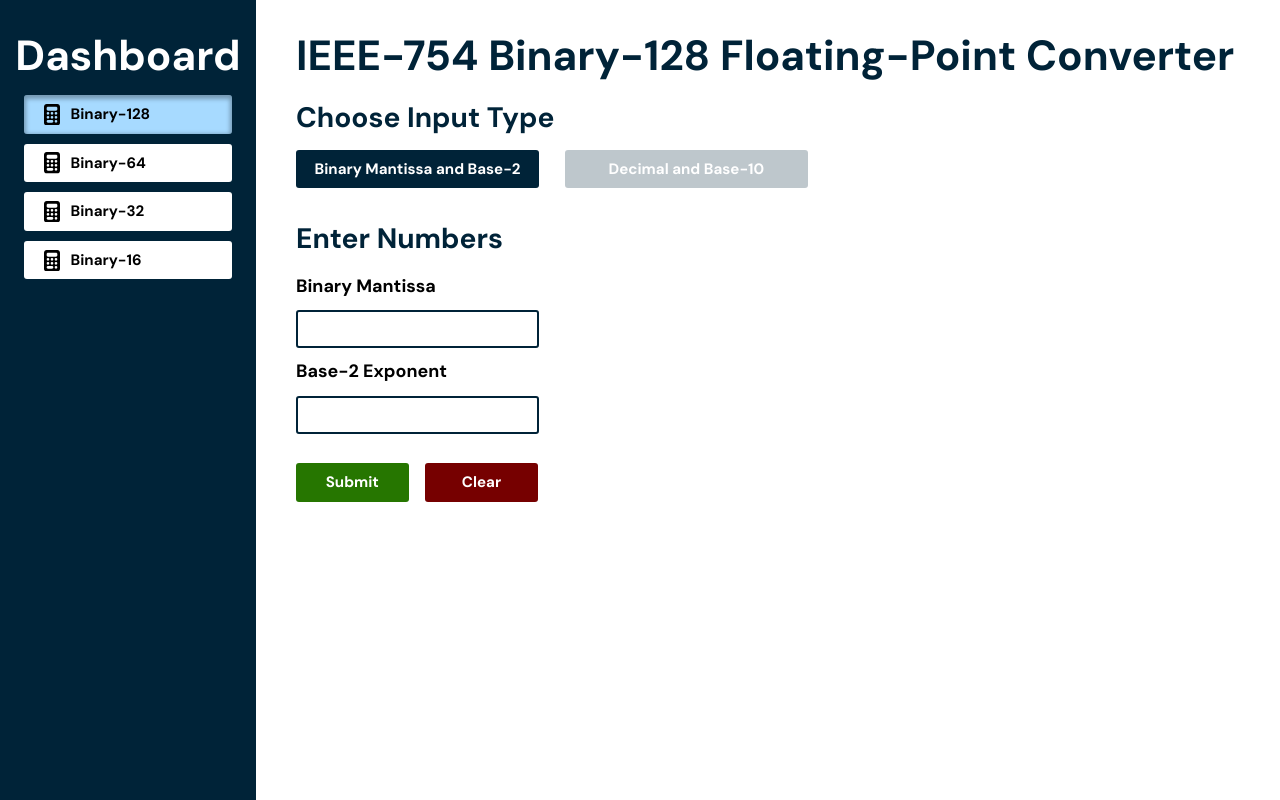
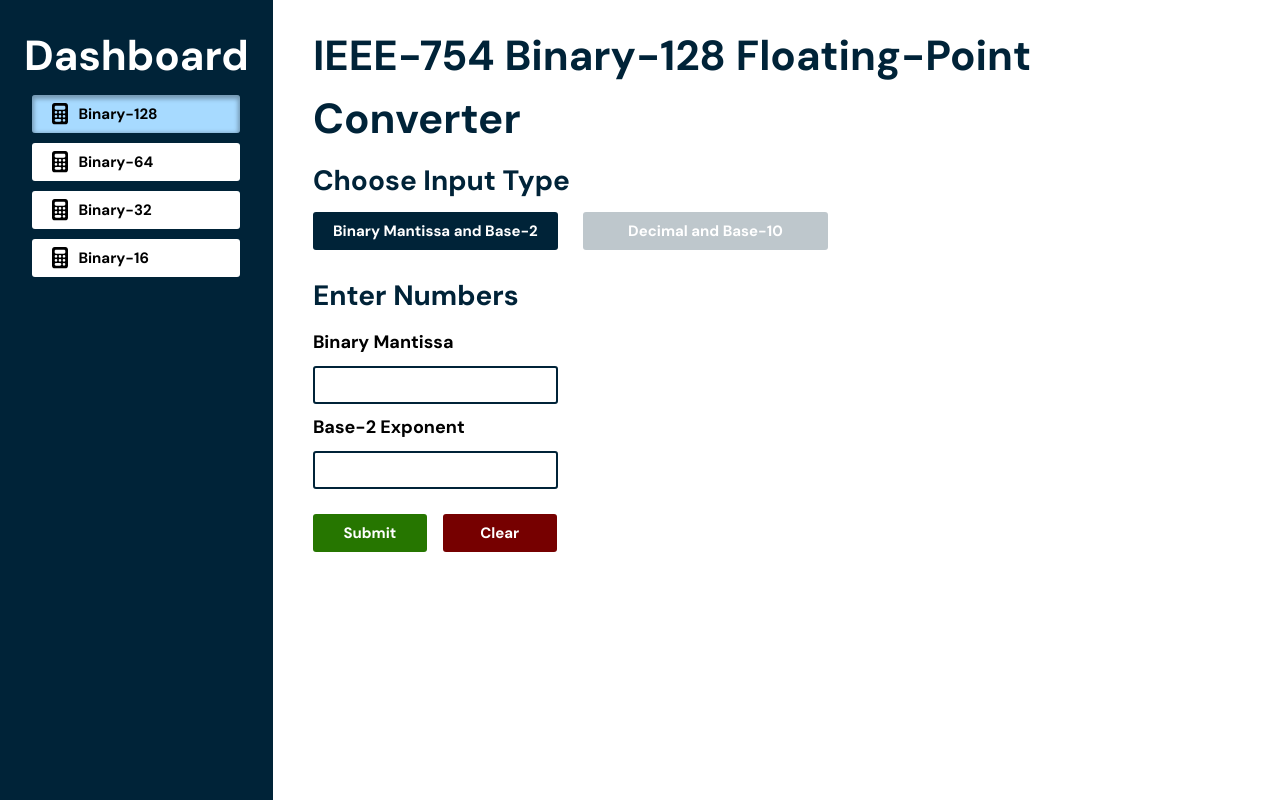
Before and after one commit to patrickjamesmarcellana/IEEEBinary128Converter, a website: page src/views/index.html in a window 1280 px wide. Drawn offline with nearby package versions, Linux system fonts and the light colour scheme; files that its build step writes are made by us from their sources; files whose address does not match are found by name.

Commit message:
Convert all relative values to absolute values

```diff
--- a/src/views/index.html
+++ b/src/views/index.html
@@ -14,62 +14,62 @@
     </head>
     <body>
         <div class="flex">
-            <div class="w-1/5 bg-[#002338] top-0 sticky h-dvh p-6 flex flex-col items-center font-['DM_Sans'] font-bold">
-                <div class="text-white text-[3.29vw] mb-[1vh]">
+            <div class="w-[275px] bg-[#002338] top-0 sticky h-dvh p-6 flex flex-col items-center font-['DM_Sans'] font-bold">
+                <div class="text-white text-[42px] mb-[1vh]">
                     Dashboard
                 </div>
-                <div class="cursor-pointer text-[1.18vw] mb-[0.8vw] bg-[#A7DAFF] shadow-[inset_0_2px_4px_2px_rgba(0,0,0,0.3)] rounded-[3px] h-[3vw] w-[16.2vw] items-center flex px-5">
-                    <svg class="w-[1.25vw] mr-[0.8vw]" xmlns="http://www.w3.org/2000/svg" viewBox="0 0 384 512"><!--!Font Awesome Free 6.5.1 by @fontawesome - https://fontawesome.com License - https://fontawesome.com/license/free Copyright 2024 Fonticons, Inc.--><path d="M64 0C28.7 0 0 28.7 0 64V448c0 35.3 28.7 64 64 64H320c35.3 0 64-28.7 64-64V64c0-35.3-28.7-64-64-64H64zM96 64H288c17.7 0 32 14.3 32 32v32c0 17.7-14.3 32-32 32H96c-17.7 0-32-14.3-32-32V96c0-17.7 14.3-32 32-32zm32 160a32 32 0 1 1 -64 0 32 32 0 1 1 64 0zM96 352a32 32 0 1 1 0-64 32 32 0 1 1 0 64zM64 416c0-17.7 14.3-32 32-32h96c17.7 0 32 14.3 32 32s-14.3 32-32 32H96c-17.7 0-32-14.3-32-32zM192 256a32 32 0 1 1 0-64 32 32 0 1 1 0 64zm32 64a32 32 0 1 1 -64 0 32 32 0 1 1 64 0zm64-64a32 32 0 1 1 0-64 32 32 0 1 1 0 64zm32 64a32 32 0 1 1 -64 0 32 32 0 1 1 64 0zM288 448a32 32 0 1 1 0-64 32 32 0 1 1 0 64z"/></svg>
+                <div class="cursor-pointer text-[15px] mb-[10px] bg-[#A7DAFF] shadow-[inset_0_2px_4px_2px_rgba(0,0,0,0.3)] rounded-[3px] h-[38px] w-[208px] items-center flex px-5">
+                    <svg class="w-[16px] mr-[10px]" xmlns="http://www.w3.org/2000/svg" viewBox="0 0 384 512"><!--!Font Awesome Free 6.5.1 by @fontawesome - https://fontawesome.com License - https://fontawesome.com/license/free Copyright 2024 Fonticons, Inc.--><path d="M64 0C28.7 0 0 28.7 0 64V448c0 35.3 28.7 64 64 64H320c35.3 0 64-28.7 64-64V64c0-35.3-28.7-64-64-64H64zM96 64H288c17.7 0 32 14.3 32 32v32c0 17.7-14.3 32-32 32H96c-17.7 0-32-14.3-32-32V96c0-17.7 14.3-32 32-32zm32 160a32 32 0 1 1 -64 0 32 32 0 1 1 64 0zM96 352a32 32 0 1 1 0-64 32 32 0 1 1 0 64zM64 416c0-17.7 14.3-32 32-32h96c17.7 0 32 14.3 32 32s-14.3 32-32 32H96c-17.7 0-32-14.3-32-32zM192 256a32 32 0 1 1 0-64 32 32 0 1 1 0 64zm32 64a32 32 0 1 1 -64 0 32 32 0 1 1 64 0zm64-64a32 32 0 1 1 0-64 32 32 0 1 1 0 64zm32 64a32 32 0 1 1 -64 0 32 32 0 1 1 64 0zM288 448a32 32 0 1 1 0-64 32 32 0 1 1 0 64z"/></svg>
                     Binary-128
                 </div>
-                <div title="Coming Soon" class="text-[1.18vw] cursor-not-allowed mb-[0.8vw] rounded-[3px] bg-white h-[3vw] w-[16.2vw] items-center flex px-5">
-                    <svg class="w-[1.25vw] mr-[0.8vw]" xmlns="http://www.w3.org/2000/svg" viewBox="0 0 384 512"><!--!Font Awesome Free 6.5.1 by @fontawesome - https://fontawesome.com License - https://fontawesome.com/license/free Copyright 2024 Fonticons, Inc.--><path d="M64 0C28.7 0 0 28.7 0 64V448c0 35.3 28.7 64 64 64H320c35.3 0 64-28.7 64-64V64c0-35.3-28.7-64-64-64H64zM96 64H288c17.7 0 32 14.3 32 32v32c0 17.7-14.3 32-32 32H96c-17.7 0-32-14.3-32-32V96c0-17.7 14.3-32 32-32zm32 160a32 32 0 1 1 -64 0 32 32 0 1 1 64 0zM96 352a32 32 0 1 1 0-64 32 32 0 1 1 0 64zM64 416c0-17.7 14.3-32 32-32h96c17.7 0 32 14.3 32 32s-14.3 32-32 32H96c-17.7 0-32-14.3-32-32zM192 256a32 32 0 1 1 0-64 32 32 0 1 1 0 64zm32 64a32 32 0 1 1 -64 0 32 32 0 1 1 64 0zm64-64a32 32 0 1 1 0-64 32 32 0 1 1 0 64zm32 64a32 32 0 1 1 -64 0 32 32 0 1 1 64 0zM288 448a32 32 0 1 1 0-64 32 32 0 1 1 0 64z"/></svg>
+                <div title="Coming Soon" class="text-[15px] cursor-not-allowed mb-[10px] rounded-[3px] bg-white h-[38px] w-[208px] items-center flex px-5">
+                    <svg class="w-[16px] mr-[10px]" xmlns="http://www.w3.org/2000/svg" viewBox="0 0 384 512"><!--!Font Awesome Free 6.5.1 by @fontawesome - https://fontawesome.com License - https://fontawesome.com/license/free Copyright 2024 Fonticons, Inc.--><path d="M64 0C28.7 0 0 28.7 0 64V448c0 35.3 28.7 64 64 64H320c35.3 0 64-28.7 64-64V64c0-35.3-28.7-64-64-64H64zM96 64H288c17.7 0 32 14.3 32 32v32c0 17.7-14.3 32-32 32H96c-17.7 0-32-14.3-32-32V96c0-17.7 14.3-32 32-32zm32 160a32 32 0 1 1 -64 0 32 32 0 1 1 64 0zM96 352a32 32 0 1 1 0-64 32 32 0 1 1 0 64zM64 416c0-17.7 14.3-32 32-32h96c17.7 0 32 14.3 32 32s-14.3 32-32 32H96c-17.7 0-32-14.3-32-32zM192 256a32 32 0 1 1 0-64 32 32 0 1 1 0 64zm32 64a32 32 0 1 1 -64 0 32 32 0 1 1 64 0zm64-64a32 32 0 1 1 0-64 32 32 0 1 1 0 64zm32 64a32 32 0 1 1 -64 0 32 32 0 1 1 64 0zM288 448a32 32 0 1 1 0-64 32 32 0 1 1 0 64z"/></svg>
                     Binary-64
                 </div>
-                <div title="Coming Soon" class="text-[1.18vw] cursor-not-allowed mb-[0.8vw] rounded-[3px] bg-white h-[3vw] w-[16.2vw] items-center flex px-5">
-                    <svg class="w-[1.25vw] mr-[0.8vw]" xmlns="http://www.w3.org/2000/svg" viewBox="0 0 384 512"><!--!Font Awesome Free 6.5.1 by @fontawesome - https://fontawesome.com License - https://fontawesome.com/license/free Copyright 2024 Fonticons, Inc.--><path d="M64 0C28.7 0 0 28.7 0 64V448c0 35.3 28.7 64 64 64H320c35.3 0 64-28.7 64-64V64c0-35.3-28.7-64-64-64H64zM96 64H288c17.7 0 32 14.3 32 32v32c0 17.7-14.3 32-32 32H96c-17.7 0-32-14.3-32-32V96c0-17.7 14.3-32 32-32zm32 160a32 32 0 1 1 -64 0 32 32 0 1 1 64 0zM96 352a32 32 0 1 1 0-64 32 32 0 1 1 0 64zM64 416c0-17.7 14.3-32 32-32h96c17.7 0 32 14.3 32 32s-14.3 32-32 32H96c-17.7 0-32-14.3-32-32zM192 256a32 32 0 1 1 0-64 32 32 0 1 1 0 64zm32 64a32 32 0 1 1 -64 0 32 32 0 1 1 64 0zm64-64a32 32 0 1 1 0-64 32 32 0 1 1 0 64zm32 64a32 32 0 1 1 -64 0 32 32 0 1 1 64 0zM288 448a32 32 0 1 1 0-64 32 32 0 1 1 0 64z"/></svg>
+                <div title="Coming Soon" class="text-[15px] cursor-not-allowed mb-[10px] rounded-[3px] bg-white h-[38px] w-[208px] items-center flex px-5">
+                    <svg class="w-[16px] mr-[10px]" xmlns="http://www.w3.org/2000/svg" viewBox="0 0 384 512"><!--!Font Awesome Free 6.5.1 by @fontawesome - https://fontawesome.com License - https://fontawesome.com/license/free Copyright 2024 Fonticons, Inc.--><path d="M64 0C28.7 0 0 28.7 0 64V448c0 35.3 28.7 64 64 64H320c35.3 0 64-28.7 64-64V64c0-35.3-28.7-64-64-64H64zM96 64H288c17.7 0 32 14.3 32 32v32c0 17.7-14.3 32-32 32H96c-17.7 0-32-14.3-32-32V96c0-17.7 14.3-32 32-32zm32 160a32 32 0 1 1 -64 0 32 32 0 1 1 64 0zM96 352a32 32 0 1 1 0-64 32 32 0 1 1 0 64zM64 416c0-17.7 14.3-32 32-32h96c17.7 0 32 14.3 32 32s-14.3 32-32 32H96c-17.7 0-32-14.3-32-32zM192 256a32 32 0 1 1 0-64 32 32 0 1 1 0 64zm32 64a32 32 0 1 1 -64 0 32 32 0 1 1 64 0zm64-64a32 32 0 1 1 0-64 32 32 0 1 1 0 64zm32 64a32 32 0 1 1 -64 0 32 32 0 1 1 64 0zM288 448a32 32 0 1 1 0-64 32 32 0 1 1 0 64z"/></svg>
                     Binary-32
                 </div>
-                <div title="Coming Soon" class="text-[1.18vw] cursor-not-allowed mb-[0.8vw] rounded-[3px] bg-white h-[3vw] w-[16.2vw] items-center flex px-5">
-                    <svg class="w-[1.25vw] mr-[0.8vw]" xmlns="http://www.w3.org/2000/svg" viewBox="0 0 384 512"><!--!Font Awesome Free 6.5.1 by @fontawesome - https://fontawesome.com License - https://fontawesome.com/license/free Copyright 2024 Fonticons, Inc.--><path d="M64 0C28.7 0 0 28.7 0 64V448c0 35.3 28.7 64 64 64H320c35.3 0 64-28.7 64-64V64c0-35.3-28.7-64-64-64H64zM96 64H288c17.7 0 32 14.3 32 32v32c0 17.7-14.3 32-32 32H96c-17.7 0-32-14.3-32-32V96c0-17.7 14.3-32 32-32zm32 160a32 32 0 1 1 -64 0 32 32 0 1 1 64 0zM96 352a32 32 0 1 1 0-64 32 32 0 1 1 0 64zM64 416c0-17.7 14.3-32 32-32h96c17.7 0 32 14.3 32 32s-14.3 32-32 32H96c-17.7 0-32-14.3-32-32zM192 256a32 32 0 1 1 0-64 32 32 0 1 1 0 64zm32 64a32 32 0 1 1 -64 0 32 32 0 1 1 64 0zm64-64a32 32 0 1 1 0-64 32 32 0 1 1 0 64zm32 64a32 32 0 1 1 -64 0 32 32 0 1 1 64 0zM288 448a32 32 0 1 1 0-64 32 32 0 1 1 0 64z"/></svg>
+                <div title="Coming Soon" class="text-[15px] cursor-not-allowed mb-[10px] rounded-[3px] bg-white h-[38px] w-[208px] items-center flex px-5">
+                    <svg class="w-[16px] mr-[10px]" xmlns="http://www.w3.org/2000/svg" viewBox="0 0 384 512"><!--!Font Awesome Free 6.5.1 by @fontawesome - https://fontawesome.com License - https://fontawesome.com/license/free Copyright 2024 Fonticons, Inc.--><path d="M64 0C28.7 0 0 28.7 0 64V448c0 35.3 28.7 64 64 64H320c35.3 0 64-28.7 64-64V64c0-35.3-28.7-64-64-64H64zM96 64H288c17.7 0 32 14.3 32 32v32c0 17.7-14.3 32-32 32H96c-17.7 0-32-14.3-32-32V96c0-17.7 14.3-32 32-32zm32 160a32 32 0 1 1 -64 0 32 32 0 1 1 64 0zM96 352a32 32 0 1 1 0-64 32 32 0 1 1 0 64zM64 416c0-17.7 14.3-32 32-32h96c17.7 0 32 14.3 32 32s-14.3 32-32 32H96c-17.7 0-32-14.3-32-32zM192 256a32 32 0 1 1 0-64 32 32 0 1 1 0 64zm32 64a32 32 0 1 1 -64 0 32 32 0 1 1 64 0zm64-64a32 32 0 1 1 0-64 32 32 0 1 1 0 64zm32 64a32 32 0 1 1 -64 0 32 32 0 1 1 64 0zM288 448a32 32 0 1 1 0-64 32 32 0 1 1 0 64z"/></svg>
                     Binary-16
                 </div>
             </div>
             <div class="py-6 px-10 flex flex-col font-['DM_Sans'] font-bold">
-                <div class="text-[#002338] text-[3.29vw] mb-[0.8vw]">
+                <div class="text-[#002338] text-[42px] mb-[10px]">
                     IEEE-754 Binary-128 Floating-Point Converter
                 </div>
                 <div>
-                    <div class="text-[#002338] text-[2.2vw] mb-[0.8vw]">
+                    <div class="text-[#002338] text-[28px] mb-[10px]">
                         Choose Input Type
                     </div>
-                    <div class="flex flex-row mb-[2.3vw]">
-                        <button class="flex justify-center items-center mr-[2vw] text-white text-[1.18vw] bg-[#002338] w-[19vw] h-[3vw] rounded-[3px]">
+                    <div class="flex flex-row mb-[25px]">
+                        <button class="flex justify-center items-center mr-[25px] text-white text-[15px] bg-[#002338] w-[245px] h-[38px] rounded-[3px]">
                             <div>Binary Mantissa and Base-2</div>
                         </button>
-                        <button class="opacity-25 cursor-pointer flex justify-center items-center text-white text-[1.18vw] bg-[#002338] w-[19vw] h-[3vw] rounded-[3px]">
+                        <button class="opacity-25 cursor-pointer flex justify-center items-center text-white text-[15px] bg-[#002338] w-[245px] h-[38px] rounded-[3px]">
                             <div>Decimal and Base-10</div>
                         </button>
                     </div>
-                    <div class="text-[#002338] text-[2.2vw] mb-[1vw]">
+                    <div class="text-[#002338] text-[28px] mb-[12px]">
                         Enter Numbers
                     </div>
-                    <div class="flex flex-col mb-[2.3vw]">
-                        <div class="text-[1.4vw] mb-[0.8vw]">
+                    <div class="flex flex-col mb-[25px]">
+                        <div class="text-[18px] mb-[10px]">
                             Binary Mantissa
                         </div>
-                        <input type="number" name="number-value" id="number-value" class="font-['Lato'] flex items-center border-2 mb-[0.8vw] border-[#002338] p-3 text-[#002338] text-[1.15vw] w-[19vw] h-[3vw] rounded-[3px]">
+                        <input type="number" name="number-value" id="number-value" class="font-['Lato'] flex items-center border-2 mb-[10px] border-[#002338] p-3 text-[#002338] text-[1.15vw] w-[245px] h-[38px] rounded-[3px]">
                         </input>
-                        <div class="text-[1.4vw] mb-[0.8vw]">
+                        <div class="text-[18px] mb-[10px]">
                             Base-2 Exponent
                         </div>
-                        <input type="number" name="exponent-value" id="exponent-value" class="font-['Lato'] flex items-center p-3 border-2 border-[#002338] text-[#002338] text-[1.15vw] w-[19vw] h-[3vw] rounded-[3px]">
+                        <input type="number" name="exponent-value" id="exponent-value" class="font-['Lato'] flex items-center p-3 border-2 border-[#002338] text-[#002338] text-[1.15vw] w-[245px] h-[38px] rounded-[3px]">
                         </input>
                     </div>
-                    <button class="text-[1.18vw] text-white bg-[#267600] w-[8.8vw] h-[3vw] rounded-[3px] mr-[1vw]">
+                    <button class="text-[15px] text-white bg-[#267600] w-[114px] h-[38px] rounded-[3px] mr-[12px]">
                         Submit
                     </button>
-                    <button class="text-[1.18vw] text-white bg-[#760000] w-[8.8vw] h-[3vw] rounded-[3px]">
+                    <button class="text-[15px] text-white bg-[#760000] w-[114px] h-[38px] rounded-[3px]">
                         Clear
                     </button>
 
```
